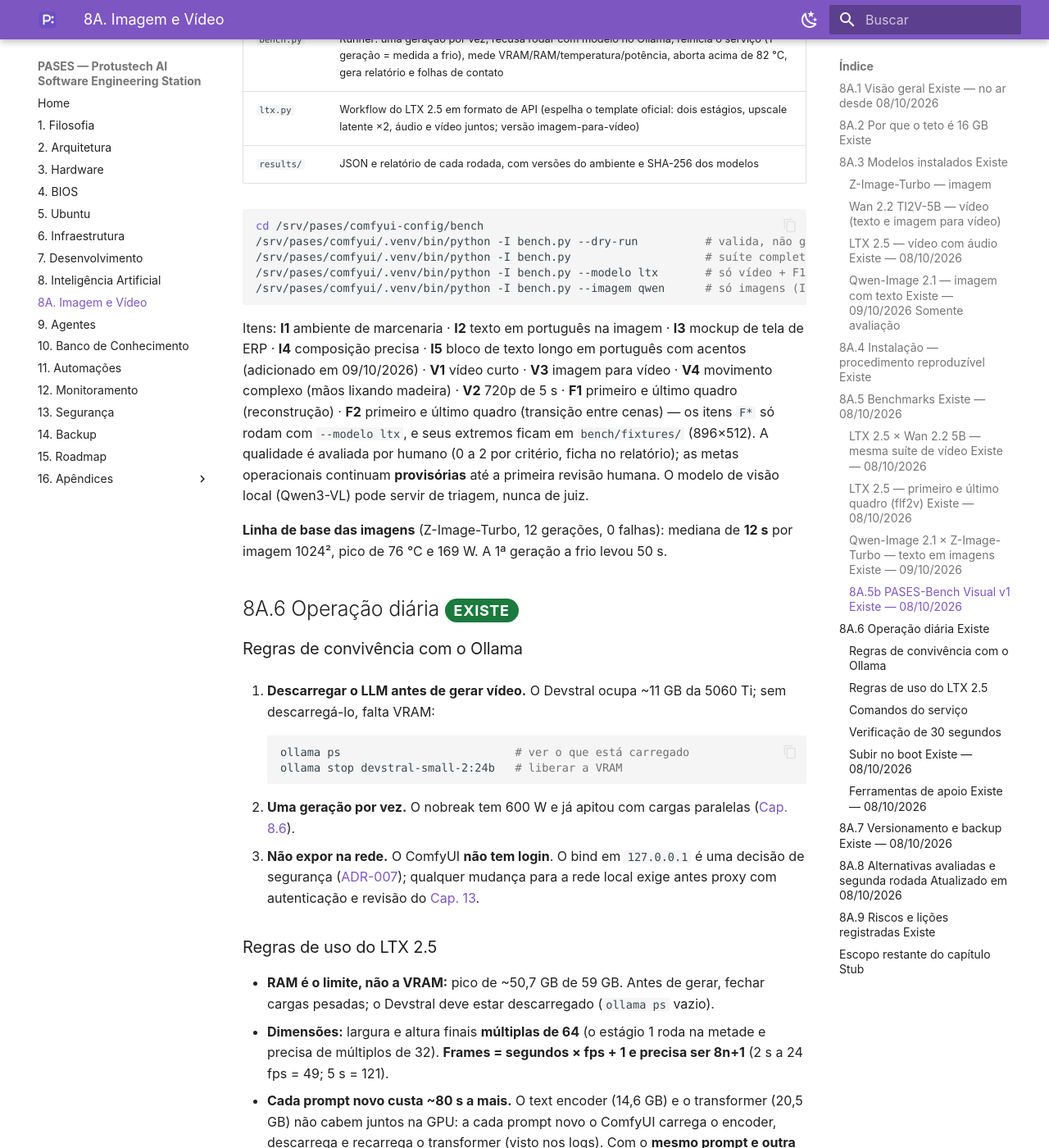
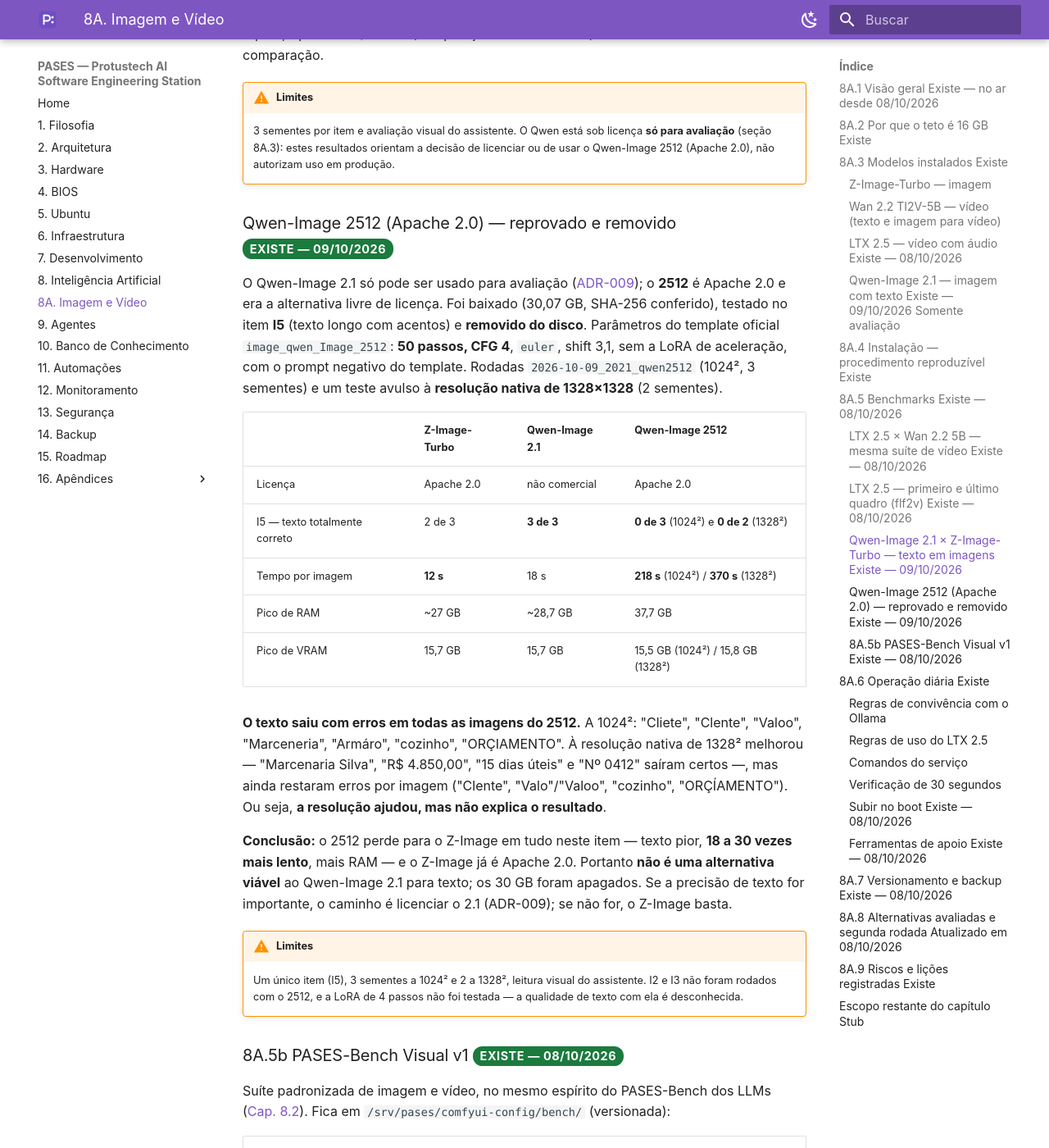
Before and after one commit to crystyano/pases-manual, an MkDocs documentation site: the page built from docs/08a-imagem-video.md, in a window 1280 px wide and 1400 px high, scrolled down 13248 px. Shown: the whole window at 82% size. Built offline with MkDocs 1.6.1 and Material for MkDocs 9.7.7, drawn with Linux system fonts in a browser that asks for light colours; a script that is not in the unit is left out; some of the changed text lies outside the part shown.

Commit message:
Manual PASES v0.11.1 - Qwen-Image 2512 testado, reprovado e removido
Cap. 8A: secao do 2512 (Apache 2.0) com os resultados do item I5 a 1024 e
a resolucao nativa 1328 (texto com erros em todas as imagens, 218-370 s por
imagem), passo 6D com o procedimento de reinstalacao e links internos
corrigidos. ADR-009 ganha atualizacao: a decisao real e licenciar o
Qwen-Image 2.1 ou ficar com o Z-Image. Os 30 GB do 2512 foram apagados.

Co-Authored-By: Claude Sonnet 5.5 <noreply@anthropic.com>

````diff
--- a/docs/08a-imagem-video.md
+++ b/docs/08a-imagem-video.md
@@ -249,6 +249,16 @@ curl -L -C - --fail -o $B/diffusion_models/qwen_image_2.1_int8_convrot.safetenso
 
 O download levou cerca de 40 min nesta rede. Conferir os SHA-256 contra o publicado no Hugging Face (campo `lfs.oid` da API de árvore do repositório) e reiniciar o ComfyUI.
 
+**6D. Qwen-Image 2512 (Apache 2.0) — baixado, testado e removido em 09/10/2026.** Mantido aqui só para poder reinstalar. Origem `Comfy-Org/Qwen-Image_ComfyUI` (público, sem login), mesmo método do passo 6C com `curl` retomável:
+
+| Arquivo | Tamanho | Pasta |
+|---|---|---|
+| `qwen_image_2512_fp8_e4m3fn.safetensors` | 20,43 GB | `diffusion_models/` |
+| `qwen_2.5_vl_7b_fp8_scaled.safetensors` | 9,38 GB | `text_encoders/` |
+| `qwen_image_vae.safetensors` | 0,25 GB | `vae/` |
+
+URL base: `https://huggingface.co/Comfy-Org/Qwen-Image_ComfyUI/resolve/main/split_files/<pasta>/<arquivo>`. Depois: conferir SHA-256 e reiniciar o ComfyUI. O workflow está em `bench/qwen.py` (`wf_qwen2512`) e roda com `bench.py --imagem qwen2512`, **que só funciona com os arquivos reinstalados**. A LoRA opcional de 4 passos (`Qwen-Image-2512-Lightning-4steps-V1.0`, 1,58 GB, repositório `lightx2v/Qwen-Image-2512-Lightning`) **não foi testada**.
+
 **7. Reiniciar o serviço** para o ComfyUI indexar os modelos novos:
 
 ```bash
@@ -353,6 +363,25 @@ Rodada `2026-10-09_0043_qwen` (Qwen, itens I1–I5, 3 sementes: 15 gerações, *
 !!! warning "Limites"
     3 sementes por item e avaliação visual do assistente. O Qwen está sob licença **só para avaliação** (seção 8A.3): estes resultados orientam a decisão de licenciar ou de usar o Qwen-Image 2512 (Apache 2.0), não autorizam uso em produção.
 
+### Qwen-Image 2512 (Apache 2.0) — reprovado e removido <span class="badge badge-existe">Existe — 09/10/2026</span>
+
+O Qwen-Image 2.1 só pode ser usado para avaliação ([ADR-009](16-apendices/adrs.md#adr-009)); o **2512** é Apache 2.0 e era a alternativa livre de licença. Foi baixado (30,07 GB, SHA-256 conferido), testado no item **I5** (texto longo com acentos) e **removido do disco**. Parâmetros do template oficial `image_qwen_Image_2512`: **50 passos, CFG 4**, `euler`, shift 3,1, sem a LoRA de aceleração, com o prompt negativo do template. Rodadas `2026-10-09_2021_qwen2512` (1024², 3 sementes) e um teste avulso à **resolução nativa de 1328×1328** (2 sementes).
+
+| | Z-Image-Turbo | Qwen-Image 2.1 | Qwen-Image 2512 |
+|---|---|---|---|
+| Licença | Apache 2.0 | não comercial | Apache 2.0 |
+| I5 — texto totalmente correto | 2 de 3 | **3 de 3** | **0 de 3** (1024²) e **0 de 2** (1328²) |
+| Tempo por imagem | **12 s** | 18 s | **218 s** (1024²) / **370 s** (1328²) |
+| Pico de RAM | ~27 GB | ~28,7 GB | 37,7 GB |
+| Pico de VRAM | 15,7 GB | 15,7 GB | 15,5 GB (1024²) / 15,8 GB (1328²) |
+
+**O texto saiu com erros em todas as imagens do 2512.** A 1024²: "Cliete", "Clente", "Valoo", "Marceneria", "Armáro", "cozinho", "ORÇIAMENTO". À resolução nativa de 1328² melhorou — "Marcenaria Silva", "R$ 4.850,00", "15 dias úteis" e "Nº 0412" saíram certos —, mas ainda restaram erros por imagem ("Clente", "Valo"/"Valoo", "cozinho", "ORÇÍAMENTO"). Ou seja, **a resolução ajudou, mas não explica o resultado**.
+
+**Conclusão:** o 2512 perde para o Z-Image em tudo neste item — texto pior, **18 a 30 vezes mais lento**, mais RAM — e o Z-Image já é Apache 2.0. Portanto **não é uma alternativa viável** ao Qwen-Image 2.1 para texto; os 30 GB foram apagados. Se a precisão de texto for importante, o caminho é licenciar o 2.1 (ADR-009); se não for, o Z-Image basta.
+
+!!! warning "Limites"
+    Um único item (I5), 3 sementes a 1024² e 2 a 1328², leitura visual do assistente. I2 e I3 não foram rodados com o 2512, e a LoRA de 4 passos não foi testada — a qualidade de texto com ela é desconhecida.
+
 ### 8A.5b PASES-Bench Visual v1 <span class="badge badge-existe">Existe — 08/10/2026</span>
 
 Suíte padronizada de imagem e vídeo, no mesmo espírito do PASES-Bench dos LLMs ([Cap. 8.2](08-inteligencia-artificial.md)). Fica em `/srv/pases/comfyui-config/bench/` (versionada):
@@ -370,6 +399,7 @@ cd /srv/pases/comfyui-config/bench
 /srv/pases/comfyui/.venv/bin/python -I bench.py                    # suíte completa (Z-Image + Wan), ~40 min
 /srv/pases/comfyui/.venv/bin/python -I bench.py --modelo ltx       # só vídeo + F1/F2, com o LTX 2.5, ~12 min
 /srv/pases/comfyui/.venv/bin/python -I bench.py --imagem qwen      # só imagens (I1–I5), com o Qwen-Image 2.1, ~5 min
+/srv/pases/comfyui/.venv/bin/python -I bench.py --imagem qwen2512  # Qwen-Image 2512 (~55 min; exige reinstalar os arquivos, ver passo 6D)
 ```
 
 Itens: **I1** ambiente de marcenaria · **I2** texto em português na imagem · **I3** mockup de tela de ERP · **I4** composição precisa · **I5** bloco de texto longo em português com acentos (adicionado em 09/10/2026) · **V1** vídeo curto · **V3** imagem para vídeo · **V4** movimento complexo (mãos lixando madeira) · **V2** 720p de 5 s · **F1** primeiro e último quadro (reconstrução) · **F2** primeiro e último quadro (transição entre cenas) — os itens `F*` só rodam com `--modelo ltx`, e seus extremos ficam em `bench/fixtures/` (896×512). A qualidade é avaliada por humano (0 a 2 por critério, ficha no relatório); as metas operacionais continuam **provisórias** até a primeira revisão humana. O modelo de visão local (Qwen3-VL) pode servir de triagem, nunca de juiz.
@@ -458,7 +488,7 @@ Registro do que foi analisado em 07/10/2026 (fontes secundárias; os requisitos
 | **LTX 2.5** | **Adotado como modelo de vídeo principal** ([ADR-008](16-apendices/adrs.md#adr-008)). **Correção:** a avaliação de 07/10 dizia que em 16 GB só rodaria por quantizações GGUF da comunidade; na prática, o transformer **oficial** `int8-convrot` (21,5 GB) rodou com offload dinâmico, sem GGUF, a 19 s por vídeo curto. As fontes secundárias estavam desatualizadas. |
 | **MiniMax H3** | Pesos abertos desde 03/08/2026 (33B parâmetros), com suporte nativo no ComfyUI. A versão aberta sai em **no máximo 768p**; o upscaler de 2K é só da API. Um site afirma restrição de licença para uso em EUA/UE/Reino Unido/Coreia — **não confirmado**; ler a licença no Hugging Face antes de qualquer investimento. |
 | **Qwen-Image 2.1** | **Instalado para avaliação** (seção 8A.3): melhor que o Z-Image em texto com acentos, mas licença **só não comercial** — decisão em [ADR-009](16-apendices/adrs.md#adr-009). |
-| **Qwen-Image 2512** (fp8, Apache 2.0) | Alternativa de licença limpa para texto em imagem: ~30 GB (modelo de 20 B, 20,4 GB + encoder 9,4 GB + VAE), pesado em 16 GB. **Não testado.** Candidato se a Protustech não licenciar o 2.1. |
+| **Qwen-Image 2512** (fp8, Apache 2.0) | **Testado e removido (09/10/2026):** texto com erros em todas as imagens, 218–370 s por imagem. Não é alternativa ao 2.1 nem ao Z-Image ([8A.5](#qwen-image-2512-apache-20-reprovado-e-removido-existe-09102026)). |
 | **FLUX.2 klein 4B** | Bom para edição e multi-referência, Apache 2.0. Candidato. |
 | **FLUX.2 [dev]** | Descartado: pede 24 GB ou mais e a licença é não comercial. |
 | **Wan 2.2 A14B** (GGUF Q4) | Mais qualidade de movimento que o 5B, mas apertado em 16 GB e sem áudio. Perdeu urgência diante do LTX 2.5; reavaliar só se surgir uma limitação do LTX. |
@@ -484,7 +514,7 @@ Registro do que foi analisado em 07/10/2026 (fontes secundárias; os requisitos
 | RAM no limite com o LTX 2.5 (pico 50,7 de 59 GB) | Não rodar outras cargas pesadas durante a geração; vigiar a RAM; se estourar, reduzir resolução/duração |
 | Licença do LTX 2.5 (gratuita só abaixo de US$ 10 mi de receita anual do grupo) | Enquadramento declarado em 08/10/2026; reavaliar com o crescimento da empresa; ver aviso na seção 8A.3 |
 | Token do Hugging Face em texto simples em `~/.cache/huggingface/token` | Token só de leitura, **revogado no site em 08/10/2026** (informado pelo responsável; o `hf auth whoami` falha, o que confirma). O arquivo local fica inútil e pode ser apagado com `hf auth logout` |
-| **Qwen-Image 2.1 sob licença não comercial** | Usar só para avaliação; não incluir em materiais da empresa sem licença comercial da Qwen ou migrar para o 2512 (Apache); ver [ADR-009](16-apendices/adrs.md#adr-009) |
+| **Qwen-Image 2.1 sob licença não comercial** | Usar só para avaliação; não incluir em materiais da empresa sem licença comercial da Qwen — a alternativa Apache (2512) foi testada e reprovada; sem licença, usar o Z-Image; ver [ADR-009](16-apendices/adrs.md#adr-009) |
 | Modelos de terceiros com licenças distintas | Conferir a licença de cada modelo antes de uso comercial; Z-Image-Turbo e Wan 2.2 são Apache 2.0 (Hugging Face, 07/10/2026); o **LTX 2.5** e o **Qwen-Image 2.1** têm licenças próprias (seção 8A.3) |
 
 ## Escopo restante do capítulo <span class="badge badge-stub">Stub</span>
@@ -492,8 +522,9 @@ Registro do que foi analisado em 07/10/2026 (fontes secundárias; os requisitos
 - **Avaliação humana** das rodadas `2026-10-08_1800` e `2026-10-08_2320_ltx` (fichas em `bench/results/`)
 - **Avaliar o áudio** gerado pelo LTX 2.5 (não foi avaliado)
 - Testar a **extensão de vídeos** (vídeos mais longos que 5 s)
-- **Decidir a licença do Qwen-Image** (licenciar o 2.1, testar o 2512 em Apache 2.0, ou ficar só com o Z-Image) — [ADR-009](16-apendices/adrs.md#adr-009)
-- Avaliação humana dos resultados do Qwen-Image e dos itens I1/I4 com ele
+- **Decidir a licença do Qwen-Image 2.1** (licenciar, ou ficar só com o Z-Image) — [ADR-009](16-apendices/adrs.md#adr-009)
+- Avaliação humana dos resultados do Qwen-Image 2.1 e dos itens I1/I4 com ele
+- (Opcional) testar a LoRA Lightning de 4 passos do 2512, se um dia o 2512 voltar a ser considerado
 - Próxima rodada de modelos (FLUX.2 klein para edição; Wan A14B) após benchmark
 - Validar o `Linger` em um reboot real e apagar o token local (`hf auth logout`)
 - Workflows do ComfyUI versionados e backup deles ([Cap. 14](14-backup.md))
````
Also changed, not shown: docs/16-apendices/adrs.md (+6 -3 lines), docs/16-apendices/historico.md (+1 -0 lines).
